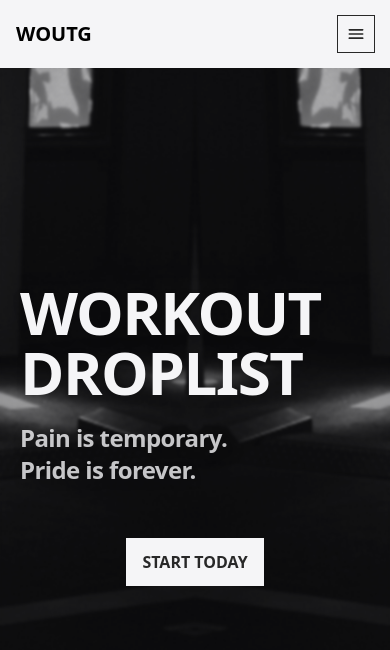
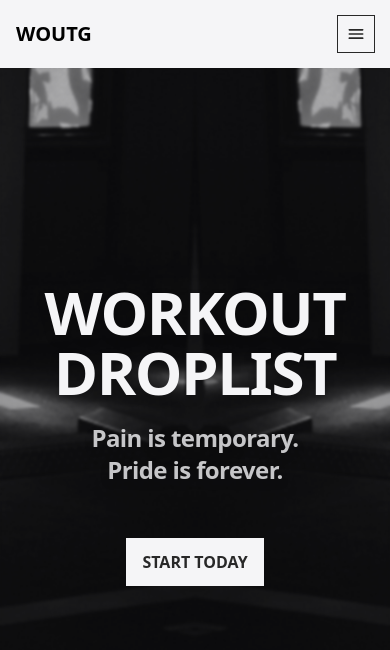
Before and after one commit to xinhanlim/workoutDroplist-FE, a React (Vite) app: page / in a window 390 px wide. Shown: the top 650 px of the page. Built offline with nearby package versions, Linux system fonts and the light colour scheme.

Commit message:
done landingpage

```diff
--- a/src/pages/Homepage.jsx
+++ b/src/pages/Homepage.jsx
@@ -11,8 +11,8 @@
                 <img src="/heroimgtogether.png" className="absolute top-1/2 left-1/2 -translate-x-1/2 -translate-y-1/2 max-w-none select-none pointer-events-none scale-[1.8]"></img>
                 <div className="absolute inset-0 bg-[#282828]/25 backdrop-blur-[1px]"/>
                 <div className="z-10 min-h-screen flex flex-col items-center justify-center space-y-5">
-                    <h1 className="w-full px-5 mt-14 text-6xl text-balance break-words md:text-[260px] font-extrabold tracking-tight text-[#F5F5F7] drop-shadow-lg text-start md:text-center"> WORKOUT DROPLIST</h1>
-                    <h1 className="w-full px-5 text-2xl text-balance break-words md:text-2xl font-extrabold tracking-tight text-[#F5F5F7]/80 drop-shadow-lg text-start md:text-center"><QuoteOfTheDay/></h1>
+                    <h1 className="w-full px-5 mt-14 text-6xl text-balance break-words md:text-[260px] font-extrabold tracking-tight text-[#F5F5F7] drop-shadow-lg text-center"> WORKOUT DROPLIST</h1>
+                    <h1 className="w-full px-5 text-2xl text-balance break-words md:text-2xl font-extrabold tracking-tight text-[#F5F5F7]/80 drop-shadow-lg text-center"><QuoteOfTheDay/></h1>
                     <div className="relative z-10 py-8">
                         <button className="text-md text px-4 py-3 bg-[#F5F5F7]" type="submit">
                             <Link href="/login" className="text-[#282828] font-bold ">START TODAY </Link>
```
